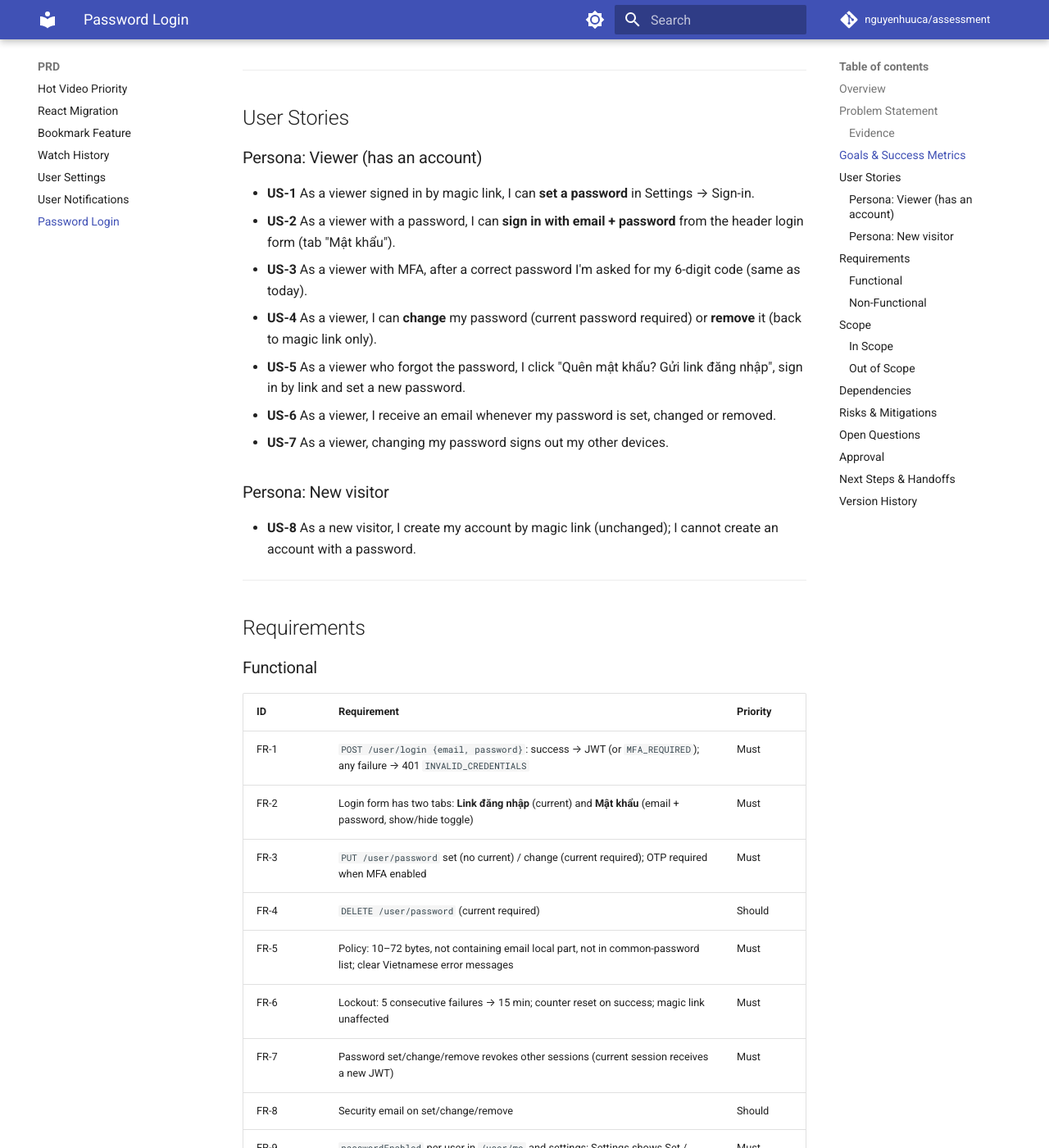
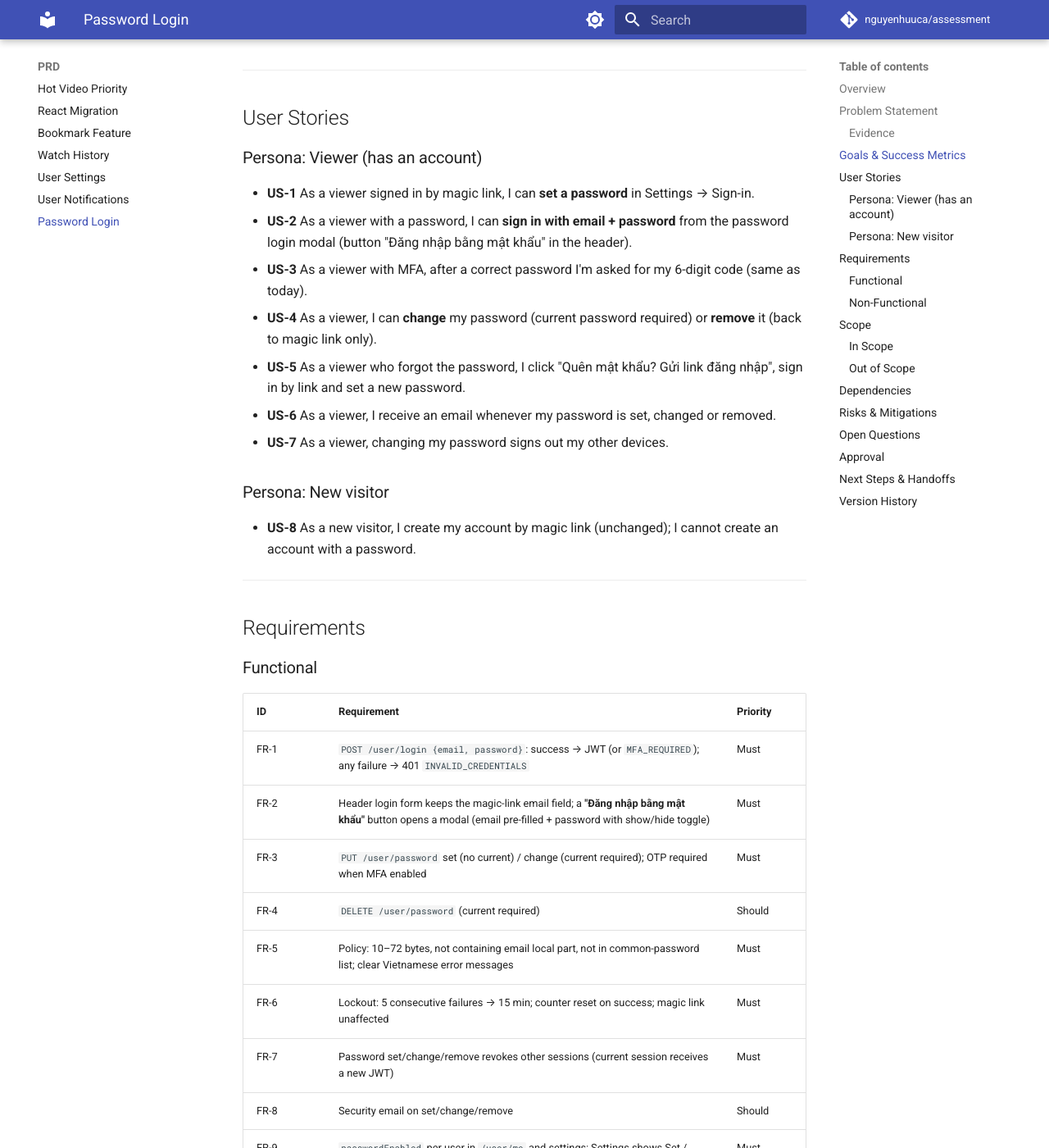
Before and after one commit to nguyenhuuca/assessment, an MkDocs documentation site: the page built from docs/prd/PRD-password-login.md, in a window 1280 px wide and 1400 px high, scrolled down 1054 px. Shown: the whole window at 82% size. Built offline with MkDocs 1.6.1 and Material for MkDocs 9.7.7, drawn with Linux system fonts in a browser that asks for light colours; comment, search, counter and statistics services are not loaded; some of the changed text lies outside the part shown.

Commit message:
docs(auth): PRD FR-2 password login modal
Co-Authored-By: Claude Opus 5.5 <noreply@anthropic.com>

```diff
--- a/docs/prd/PRD-password-login.md
+++ b/docs/prd/PRD-password-login.md
@@ -44,7 +44,7 @@ Login is magic-link only: every sign-in needs an email round-trip (Gmail SMTP, 2
 
 ### Persona: Viewer (has an account)
 - **US-1** As a viewer signed in by magic link, I can **set a password** in Settings → Sign-in.
-- **US-2** As a viewer with a password, I can **sign in with email + password** from the header login form (tab "Mật khẩu").
+- **US-2** As a viewer with a password, I can **sign in with email + password** from the password login modal (button "Đăng nhập bằng mật khẩu" in the header).
 - **US-3** As a viewer with MFA, after a correct password I'm asked for my 6-digit code (same as today).
 - **US-4** As a viewer, I can **change** my password (current password required) or **remove** it (back to magic link only).
 - **US-5** As a viewer who forgot the password, I click "Quên mật khẩu? Gửi link đăng nhập", sign in by link and set a new password.
@@ -63,7 +63,7 @@ Login is magic-link only: every sign-in needs an email round-trip (Gmail SMTP, 2
 | ID | Requirement | Priority |
 |----|-------------|----------|
 | FR-1 | `POST /user/login {email, password}`: success → JWT (or `MFA_REQUIRED`); any failure → 401 `INVALID_CREDENTIALS` | Must |
-| FR-2 | Login form has two tabs: **Link đăng nhập** (current) and **Mật khẩu** (email + password, show/hide toggle) | Must |
+| FR-2 | Header login form keeps the magic-link email field; a **"Đăng nhập bằng mật khẩu"** button opens a modal (email pre-filled + password with show/hide toggle) | Must |
 | FR-3 | `PUT /user/password` set (no current) / change (current required); OTP required when MFA enabled | Must |
 | FR-4 | `DELETE /user/password` (current required) | Should |
 | FR-5 | Policy: 10–72 bytes, not containing email local part, not in common-password list; clear Vietnamese error messages | Must |
@@ -144,3 +144,4 @@ Password signup, separate reset-token flow, CAPTCHA, breached-password API, pass
 | Version | Date | Change |
 |---------|------|--------|
 | 0.1 | 2026-10-07 | Initial draft |
+| 0.2 | 2026-10-08 | FR-2: password login moved from header tab to a modal dialog |
```
